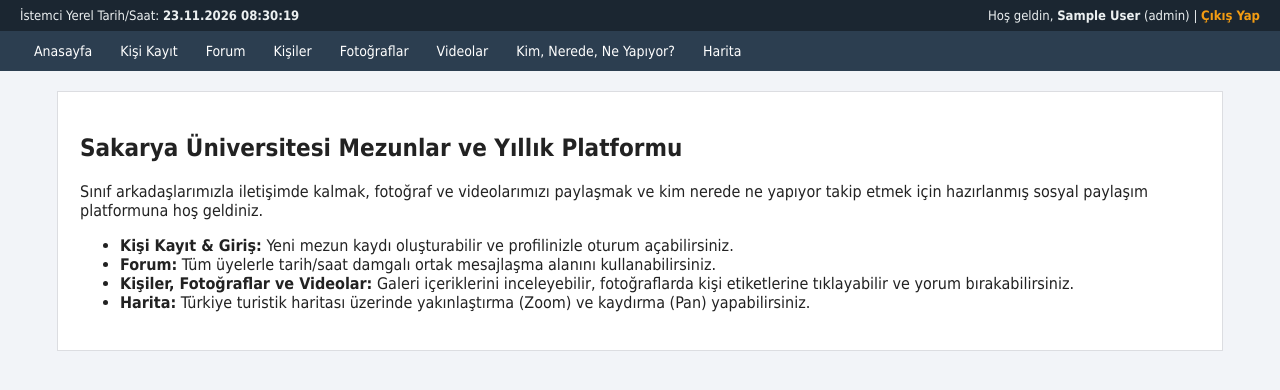
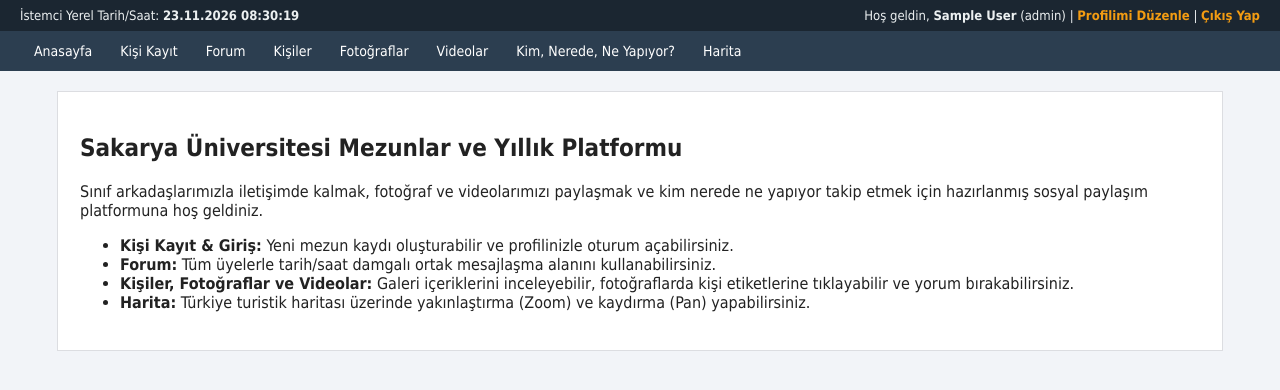
Before and after one commit to albayrakyasin88/sakarya-mezunlar, a Java web app: page / in a window 1280 px wide. Shown: the top 390 px of the page. Run offline with Tomcat 11, a stand-in JSP engine, Linux system fonts and the light colour scheme; the visitor is signed in with stand-in values (Sample User, id 1).

Commit message:
Update header.jsp

```diff
--- a/webapp/includes/header.jsp
+++ b/webapp/includes/header.jsp
@@ -22,6 +22,7 @@
     <span style="float:right;">
         <% if (session.getAttribute("user_id") != null) { %>
             Hoş geldin, <b><%= session.getAttribute("full_name") %></b> (<%= session.getAttribute("role") %>) |
+            <a href="profile.jsp">Profilimi Düzenle</a> |
             <a href="logout.jsp">Çıkış Yap</a>
         <% } else { %>
             <a href="login.jsp">Oturum Aç</a> | <a href="register.jsp">Kişi Kayıt</a>
```
